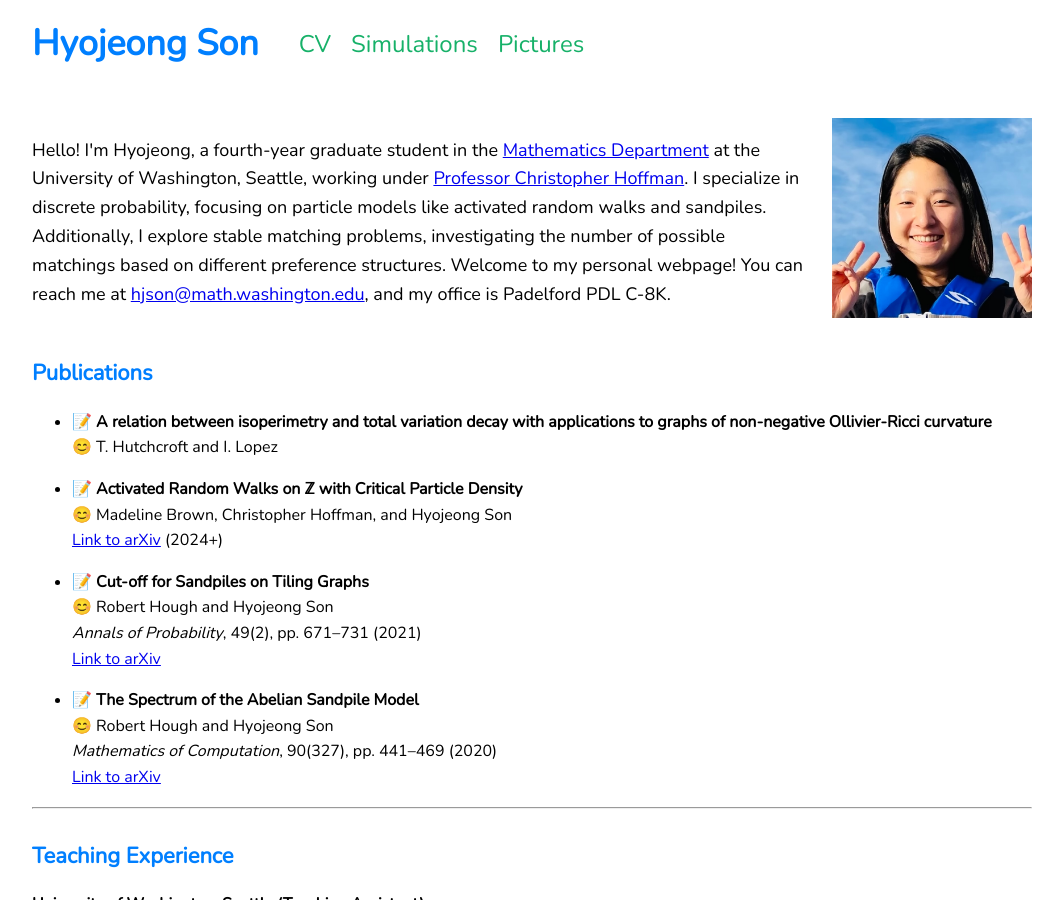
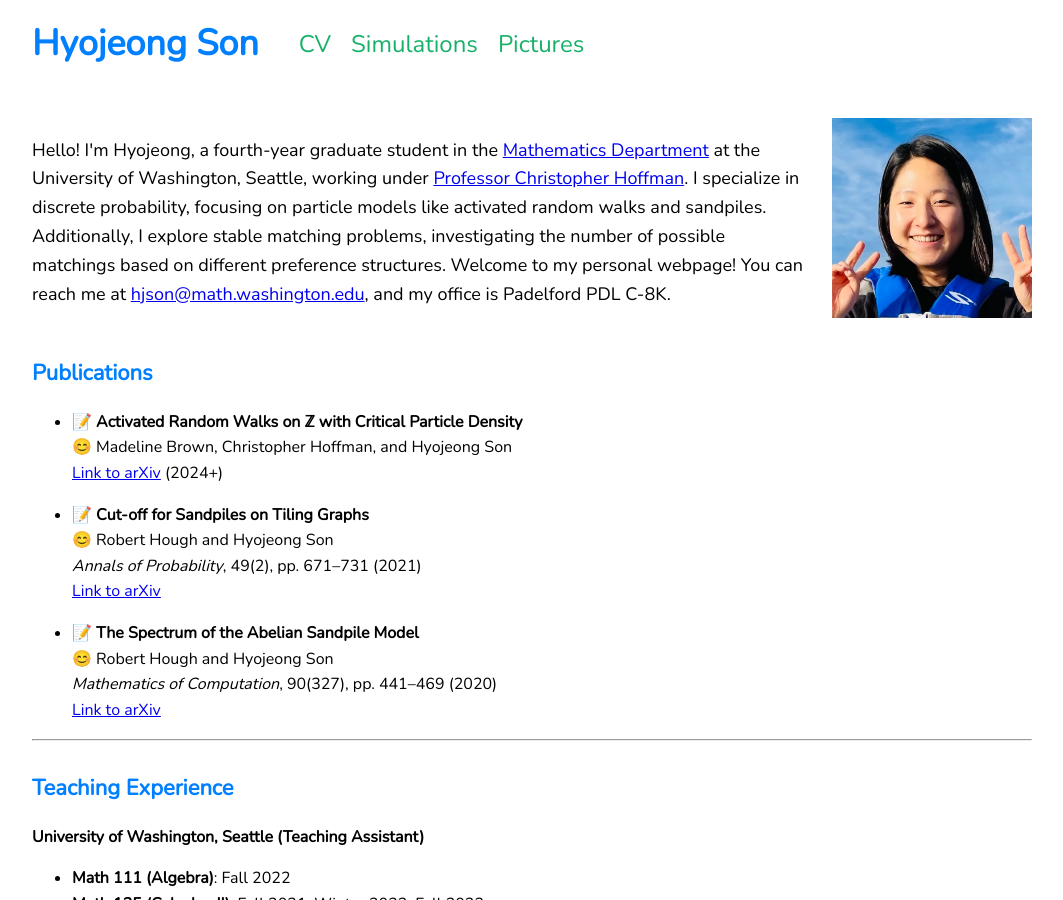
Before and after one commit to hyojeong-son/hyojeong-son.github.io, a Jekyll site: the page built from index.md, in a window 1280 px wide and 900 px high. Shown: the whole window, without its empty margins (108-1171 px from the left). Built offline with Jekyll 4.4.1, drawn with Linux system fonts in a browser that asks for light colours.

Commit message:
Update index.md

```diff
--- a/index.md
+++ b/index.md
@@ -17,9 +17,6 @@ title: Home
 
 ## Publications
 <a id="publications"></a>
-
-- 📝 **A relation between isoperimetry and total variation decay with applications to graphs of non-negative Ollivier-Ricci curvature**
-  😊 T. Hutchcroft and I. Lopez
 
 - 📝 **Activated Random Walks on ℤ with Critical Particle Density**
   😊 Madeline Brown, Christopher Hoffman, and Hyojeong Son
```
